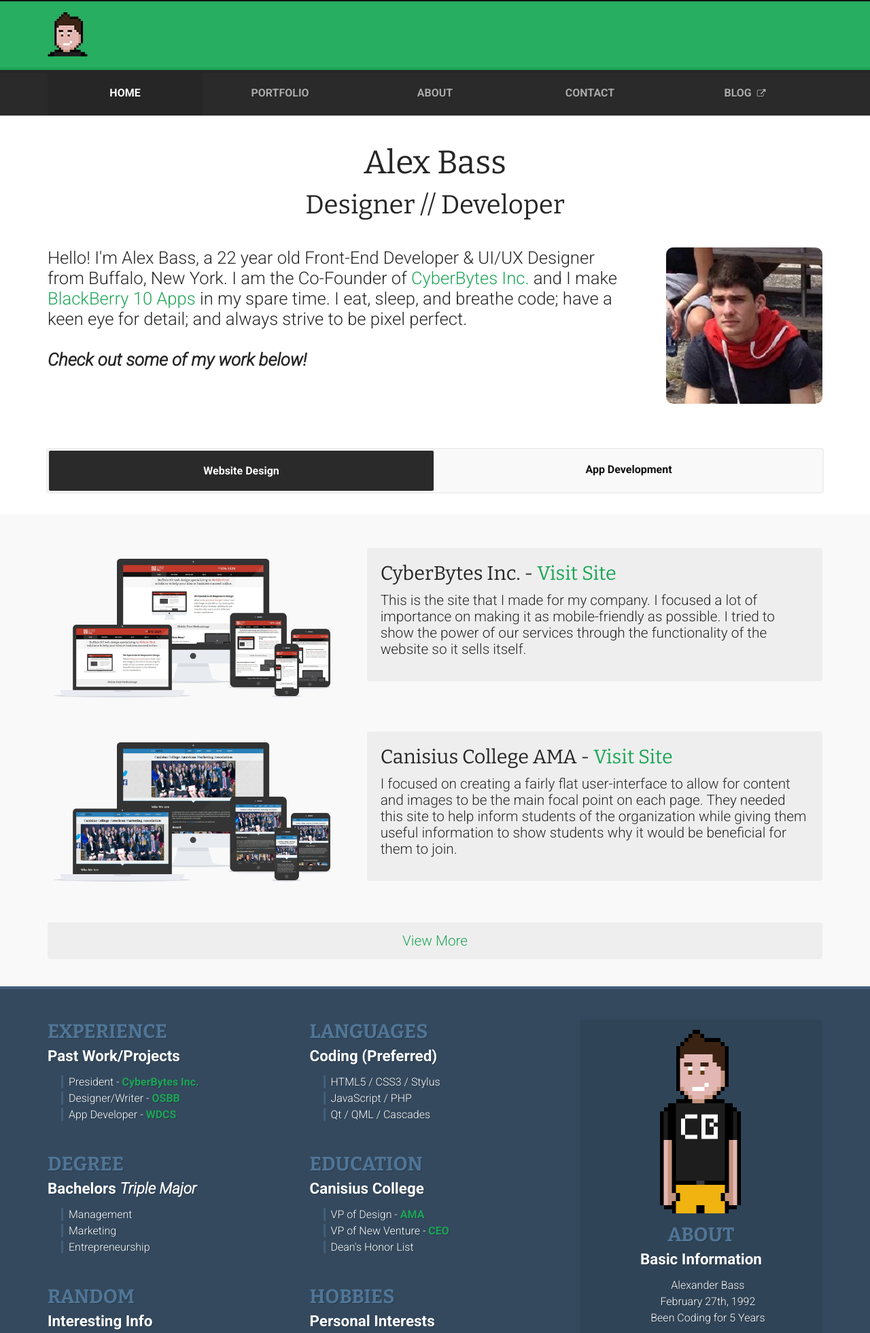
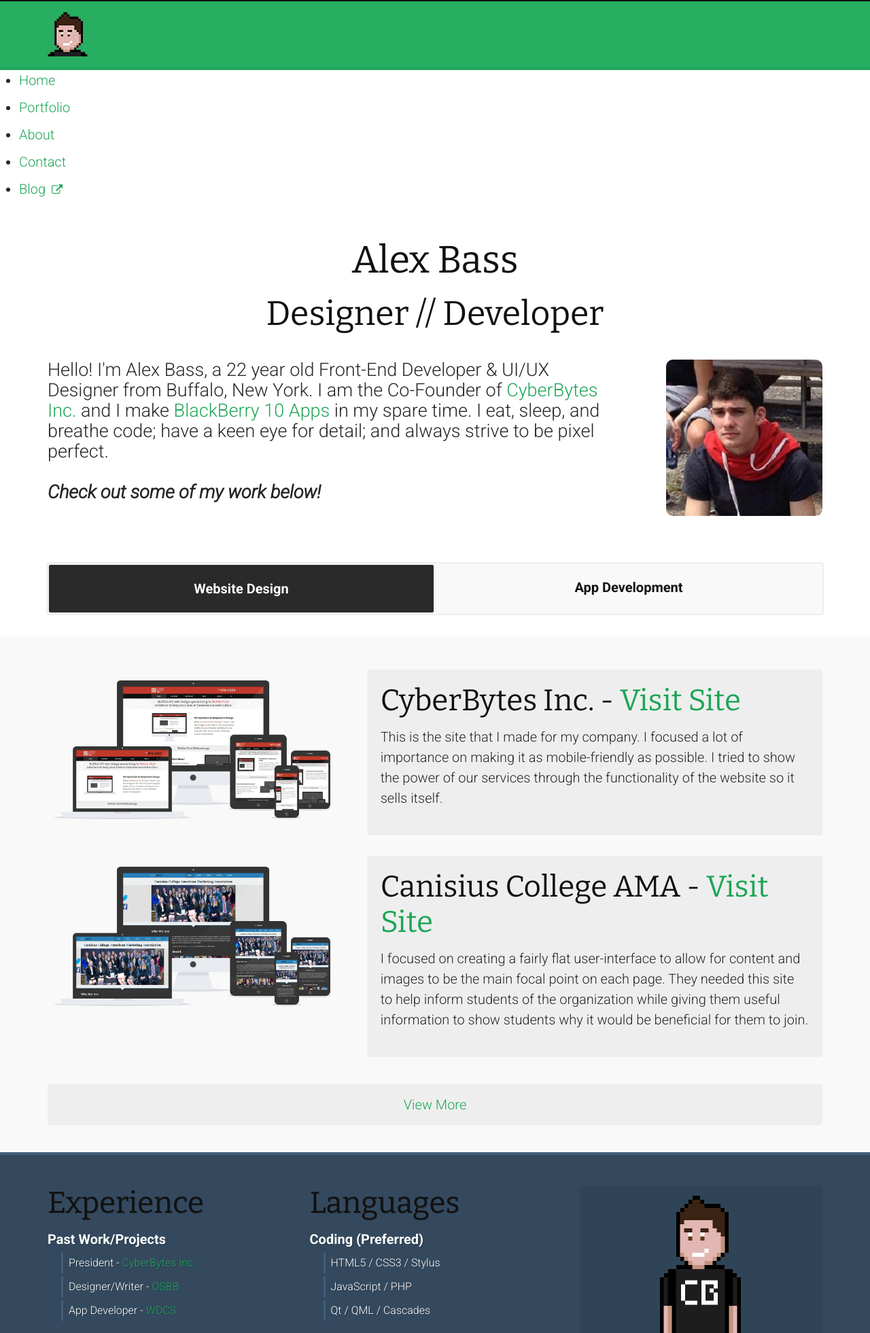
Before and after one commit to abass/abass-old, a PHP site: page / in a window 1280 px wide. Shown: the top 1961 px of the page at 68% size. Run offline with PHP 8.4, Linux system fonts and the light colour scheme; style sheets or scripts are compiled from the project's sources.

Commit message:
Typography fix

```diff
--- a/resources/css/style.css
+++ b/resources/css/style.css
@@ -1,10 +1,206 @@
+html {
+  font-family: Roboto, arial, sans-serif;
+  font-weight: 200;
+  color: #444;
+  font-size: 13.33px;
+  line-height: 19.995px;
+}
+a {
+  color: #00f;
+}
+a:hover {
+  color: #0000e6;
+}
+h1,
+h2,
+h3,
+h4,
+h5,
+h6,
+p,
+ul,
+ol,
+dt,
+pre,
+code {
+  margin-top: 0;
+}
+h1,
+h2,
+h3,
+h4,
+h5,
+h6,
+dt {
+  font-family: Bitter, serif;
+  font-weight: 400;
+  color: #111;
+}
+h1 {
+  font-size: 37.324px;
+  line-height: 39.99px;
+  margin-bottom: 13.33px;
+}
+h2 {
+  font-size: 33.324999999999996px;
+  line-height: 37.324px;
+  margin-bottom: 10.664px;
+}
+h3 {
+  font-size: 29.326px;
+  line-height: 34.658px;
+  margin-bottom: 7.997999999999999px;
+}
+h4 {
+  font-size: 26.66px;
+  line-height: 31.991999999999997px;
+  margin-bottom: 5.332px;
+}
+h5 {
+  font-size: 21.328px;
+  line-height: 29.326px;
+  margin-bottom: 2.666px;
+}
+h6 {
+  font-size: 17.329px;
+  line-height: 26.66px;
+  margin-bottom: 0px;
+}
+p,
+ul,
+ol,
+pre,
+dl {
+  margin-bottom: 13.33px;
+}
+ul,
+ol {
+  padding-left: 1.4em;
+}
+li,
+dd {
+  margin-bottom: 6.665px;
+}
+pre {
+  font-size: 10.664px;
+}
+header p {
+  color: #aaa;
+}
+header h1 ~ p {
+  margin-top: -6.665px;
+}
+header h2 ~ p {
+  margin-top: -5.332px;
+}
+header h3 ~ p {
+  margin-top: -3.999px;
+}
+header h4 ~ p {
+  margin-top: -2.666px;
+}
+header h5 ~ p {
+  margin-top: -1.333px;
+}
+header h6 ~ p {
+  margin-top: -1.333px;
+}
+code {
+  padding: 3px 4px;
+  color: #444;
+  background-color: #f5f5f5;
+  border: 1px solid #e1e1e8;
+  border-radius: 3px;
+  font-family: Menlo, Monaco, monospace;
+}
+pre {
+  display: block;
+  padding: 7px;
+  background-color: #f5f5f5;
+  border: 1px solid #e1e1e8;
+  border-radius: 3px;
+  white-space: pre-wrap;
+  word-break: break-all;
+  font-family: Menlo, Monaco, monospace;
+  line-height: 160%;
+}
+pre code {
+  border: 0;
+}
+@media only screen and (min-width: 800px) {
+  html {
+    font-size: 20px;
+    line-height: 30px;
+  }
+  h1 {
+    font-size: 56px;
+    line-height: 60px;
+    margin-bottom: 20px;
+  }
+  h2 {
+    font-size: 50px;
+    line-height: 56px;
+    margin-bottom: 16px;
+  }
+  h3 {
+    font-size: 44px;
+    line-height: 52px;
+    margin-bottom: 12px;
+  }
+  h4 {
+    font-size: 38px;
+    line-height: 48px;
+    margin-bottom: 8px;
+  }
+  h5 {
+    font-size: 32px;
+    line-height: 44px;
+    margin-bottom: 4px;
+  }
+  h6 {
+    font-size: 26px;
+    line-height: 40px;
+    margin-bottom: 0px;
+  }
+  p,
+  ul,
+  ol,
+  pre,
+  dl {
+    margin-bottom: 20px;
+  }
+  li,
+  dd {
+    margin-bottom: 10px;
+  }
+  pre {
+    font-size: 16px;
+  }
+  header h1 ~ p {
+    margin-top: -10px;
+  }
+  header h2 ~ p {
+    margin-top: -8px;
+  }
+  header h3 ~ p {
+    margin-top: -6px;
+  }
+  header h4 ~ p {
+    margin-top: -4px;
+  }
+  header h5 ~ p {
+    margin-top: -2px;
+  }
+  header h6 ~ p {
+    margin-top: -2px;
+  }
+}
 body {
   margin: 0;
   color: #262626;
-  font-size: 16px;
   font-weight: 300;
   text-shadow: 1px 1px 0 rgba(255,255,255,0.25);
-  font-family: 'Roboto', arial, sans-serif;
+  font-family: Roboto, arial, sans-serif;
 }
 header section {
   padding: 16px 20px;
@@ -70,12 +266,15 @@ header section span.menu a {
   border: 2px solid #2a2a2a;
   border-radius: 4px;
 }
-header nav {
+header nav#menu {
   border-top: 4px solid #262626;
   background: #2a2a2a;
   text-shadow: 1px 1px 0 rgba(0,0,0,0.25);
+  width: 100%;
+  z-index: 2;
+  font-size: 0.8em;
 }
-header nav ul {
+header nav#menu ul {
   *zoom: 1;
   width: auto;
   max-width: 1140px;
@@ -89,23 +288,25 @@ header nav ul {
   margin-top: 0;
   margin-bottom: 0;
 }
-header nav ul:before,
-header nav ul:after {
+header nav#menu ul:before,
+header nav#menu ul:after {
   content: '';
   display: table;
 }
-header nav ul:after {
+header nav#menu ul:after {
   clear: both;
 }
-header nav ul li {
+header nav#menu ul li {
   text-align: center;
+  margin-top: 0;
+  margin-bottom: 0;
 }
 @media only screen and (max-width: 799px) {
-  header nav ul li {
+  header nav#menu ul li {
     display: none;
   }
 }
-header nav ul li a {
+header nav#menu ul li a {
   *zoom: 1;
   float: left;
   display: inline;
@@ -116,21 +317,21 @@ header nav ul li a {
   width: 20%;
   margin-left: 0%;
   margin-right: 0%;
-  padding: 20px 0 24px 0;
+  padding: 16px 0 19px 0;
   color: #ababab;
   font-weight: bold;
   text-transform: uppercase;
 }
-header nav ul li a:before,
-header nav ul li a:after {
+header nav#menu ul li a:before,
+header nav#menu ul li a:after {
   content: '';
   display: table;
 }
-header nav ul li a:after {
+header nav#menu ul li a:after {
   clear: both;
 }
 @media only screen and (max-width: 799px) {
-  header nav ul li a {
+  header nav#menu ul li a {
     *zoom: 1;
     float: left;
     display: inline;
@@ -182,19 +383,24 @@ header nav ul li a:after {
     margin-left: auto;
     margin-right: auto;
   }
-  header nav ul li a:first-child {
+  header nav#menu ul li a:first-child {
     margin-left: auto;
   }
-  header nav ul li a:last-child {
+  header nav#menu ul li a:last-child {
     margin-right: auto;
   }
 }
-header nav ul li a:hover {
+header nav#menu ul li a:hover {
   color: #fff;
 }
-header nav ul li .active {
+header nav#menu ul li .active {
   background: #262626;
   color: #fff;
+}
+header nav#menu.scrolled {
+  margin: 0;
+  position: fixed;
+  top: 0;
 }
 .main-section h1 {
   margin-top: 10px;
@@ -289,6 +495,7 @@ header nav ul li .active {
   }
 }
 .main-section p {
+  font-size: 1.35em;
   *zoom: 1;
   float: left;
   display: inline;
@@ -395,6 +602,8 @@ header nav ul li .active {
   margin-right: 3%;
   background: #eee;
   padding: 20px;
+  -webkit-box-sizing: border-box;
+  -moz-box-sizing: border-box;
   box-sizing: border-box;
   border-radius: 4px;
 }
@@ -658,6 +867,8 @@ header nav ul li .active {
 }
 .about aside > div {
   text-align: center;
+  -webkit-box-sizing: border-box;
+  -moz-box-sizing: border-box;
   box-sizing: border-box;
 }
 @media only screen and (max-width: 799px) {
@@ -760,6 +971,8 @@ header nav ul li .active {
   width: 48.5%;
   margin-left: 0%;
   margin-right: 3%;
+  -webkit-box-sizing: border-box;
+  -moz-box-sizing: border-box;
   box-sizing: border-box;
   margin: 15px 0;
 }
@@ -867,52 +1080,49 @@ header nav ul li .active {
     margin-right: 0%;
   }
 }
-.about aside > div > h3,
-.about article > div > h3 {
+.about aside > div > h5,
+.about article > div > h5 {
   color: #507596;
   text-shadow: 1px 1px 0 rgba(0,0,0,0.25);
   text-transform: uppercase;
   font-weight: bold;
-  margin-bottom: 5px;
 }
 .about aside > div > span,
 .about article > div > span {
   font-weight: bold;
-  font-size: 1.4em;
 }
-@media only screen and (max-width: 799px) {
-  .about aside > div > span,
-  .about article > div > span {
-    font-size: 1.1em;
-  }
+.about aside > div ul {
+  list-style: none;
+  padding-left: 0;
 }
-@media only screen and (max-width: 500px) {
-  .about aside > div > span,
-  .about article > div > span {
-    font-size: 1em;
-  }
-}
-.about aside > div ul,
 .about article > div ul {
   list-style: none;
   padding-left: 20px;
 }
 @media only screen and (max-width: 799px) {
-  .about aside > div ul,
   .about article > div ul {
     padding-left: 10px;
   }
 }
 .about aside > div li {
   margin: 5px 0;
+  font-size: 0.8em;
+}
+@media only screen and (max-width: 799px) {
+  .about aside > div li {
+    font-size: 1em;
+  }
 }
 .about article > div li {
   border-left: 3px solid #425f7a;
   padding-left: 8px;
   margin: 5px 0;
+  font-size: 0.8em;
 }
-.about article > div a {
-  font-weight: bold;
+@media only screen and (max-width: 799px) {
+  .about article > div li {
+    font-size: 1em;
+  }
 }
 @media only screen and (max-width: 799px) {
   .about article > div a {
@@ -940,126 +1150,11 @@ header nav ul li .active {
 a {
   color: #1ea557;
   text-decoration: none;
+  -webkit-transition: color 0.25s, background 0.25s;
   transition: color 0.25s, background 0.25s;
 }
 a:hover {
   color: #2a2a2a;
-}
-p {
-  margin: 0 0 15px 0;
-}
-h1,
-h2,
-h3,
-h4,
-h5,
-h6 {
-  margin: 0 0 10px 0;
-  font-family: Bitter, serif;
-/*Oxygen*/
-  font-weight: normal;
-}
-h1 {
-  font-size: 3rem;
-}
-@media only screen and (max-width: 799px) {
-  h1 {
-    font-size: 2.4rem;
-  }
-}
-@media only screen and (max-width: 500px) {
-  h1 {
-    font-size: 1.8rem;
-  }
-}
-h2 {
-  font-size: 2.4rem;
-}
-@media only screen and (max-width: 799px) {
-  h2 {
-    font-size: 1.8rem;
-  }
-}
-@media only screen and (max-width: 500px) {
-  h2 {
-    font-size: 1.4rem;
-  }
-}
-h3,
-.sm {
-  font-size: 1.8rem;
-}
-@media only screen and (max-width: 799px) {
-  h3,
-  .sm {
-    font-size: 1.4rem;
-  }
-}
-@media only screen and (max-width: 500px) {
-  h3,
-  .sm {
-    font-size: 1.2rem;
-  }
-}
-h4,
-.xsm {
-  font-size: 1.6rem;
-}
-@media only screen and (max-width: 799px) {
-  h4,
-  .xsm {
-    font-size: 1.3rem;
-  }
-}
-@media only screen and (max-width: 500px) {
-  h4,
-  .xsm {
-    font-size: 1.1rem;
-  }
-}
-h5,
-.xxsm,
-p,
-span {
-  font-size: 1.3em;
-}
-@media only screen and (max-width: 799px) {
-  h5,
-  .xxsm,
-  p,
-  span {
-    font-size: 1.1rem;
-  }
-}
-@media only screen and (max-width: 500px) {
-  h5,
-  .xxsm,
-  p,
-  span {
-    font-size: 1rem;
-  }
-}
-h6,
-.xxxsm,
-li {
-  font-size: 1rem;
-}
-@media only screen and (max-width: 799px) {
-  h6,
-  .xxxsm,
-  li {
-    font-size: 0.9rem;
-  }
-}
-@media only screen and (max-width: 420px) {
-  h6,
-  .xxxsm,
-  li {
-    font-size: 1rem;
-  }
-}
-.p {
-  padding: 30px 0;
 }
 .container {
   padding: 30px 20px;
@@ -1129,6 +1219,8 @@ li {
   font-weight: bold;
   text-align: center;
   padding: 20px 0;
+  -webkit-box-sizing: border-box;
+  -moz-box-sizing: border-box;
   box-sizing: border-box;
   border-radius: 4px;
 }
@@ -1162,7 +1254,7 @@ img {
   color: #304457;
 }
 .fa-external-link {
-  font-size: 0.8rem;
+  font-size: 0.8em;
   margin-left: 4px;
 }
 footer {
--- a/resources/css/style.styl
+++ b/resources/css/style.styl
@@ -1,4 +1,6 @@
 @import 'jeet'
+@import 'settings'
+@import 'typographic'
 
 // VARIABLES
 // edit()
@@ -58,10 +60,10 @@ transition = color 0.25s, background 0.25s
 body
   margin: 0
   color: dkr-gray
-  font-size: 16px
+  // font-size: 16px
   font-weight: 300
   text-shadow: w-ts
-  font-family: 'Roboto', arial, sans-serif;
+  font-family: Roboto, arial, sans-serif;
 
 header
   section
@@ -94,10 +96,13 @@ header
         padding: 8px 18px
         border: 2px solid dk-gray
         border-radius: 4px
-  nav
+  nav#menu
     border-top: 4px solid dkr-gray
     background: dk-gray
     text-shadow: b-ts
+    width: 100%;
+    z-index: 2
+    font-size: .8em
     ul
       center(dbp)
       list-style: none
@@ -105,11 +110,13 @@ header
       margin-bottom: 0
       li
         text-align: center
+        margin-top: 0
+        margin-bottom: 0
         +below(tbp)
           display: none
         a
           span(1/5)
-          padding: 20px 0 24px 0
+          padding: 16px 0 19px 0
           color: lt-gray
           font-weight: bold
           text-transform: uppercase
@@ -124,6 +131,10 @@ header
         .active
           background: dkr-gray
           color: white
+  nav#menu.scrolled
+    margin: 0
+    position: fixed
+    top: 0
 
 // HOME
 .main-section
@@ -149,6 +160,7 @@ header
       stack()
       unshift()
   p
+    font-size: 1.35em
     col(3/4)
     shift(-1/4)
     margin: 0
@@ -260,32 +272,40 @@ header
       margin: 5px 0
       padding: 0 20px
       border-bottom: 2px solid dkr-blue
-  aside > div > h3, article > div > h3
+  aside > div > h5, article > div > h5
     color: ltrrr-blue
     text-shadow: b-ts
     text-transform: uppercase
     font-weight: bold
-    margin-bottom: 5px
   aside > div > span, article > div > span
     font-weight: bold
-    font-size: 1.4em
-    +below(tbp)
-      font-size: 1.1em
-    +below(mbp)
-      font-size: 1em
-  aside > div ul, article > div ul
+    // font-size: 1rem
+    // +below(tbp)
+    //   font-size: 1rem
+    // +below(mbp)
+    //   font-size: 1rem
+  aside > div ul
+    list-style: none
+    padding-left: 0
+  article > div ul
     list-style: none
     padding-left: 20px
     +below(tbp)
       padding-left: 10px
   aside > div li
     margin: 5px 0
+    font-size: .8em
+    +below(tbp)
+      font-size: 1em
   article > div li
     border-left: 3px solid ltr-blue
     padding-left: 8px
     margin: 5px 0
+    font-size: .8em
+    +below(tbp)
+      font-size: 1em
   article > div a
-    font-weight: bold
+    // font-weight: bold
     +below(tbp)
       font-weight: normal
 
@@ -316,53 +336,51 @@ a
 a:hover
   color: dk-gray
 
-p
-  margin: 0 0 15px 0
+// p
+//   margin: 0 0 15px 0
 
-h1, h2, h3, h4, h5, h6
-  margin: 0 0 10px 0
-  font-family: Bitter, serif; /*Oxygen*/
-  font-weight: normal;
-h1
-  font-size: 3rem
-  +below(tbp)
-    font-size: 2.4rem
-  +below(mbp)
-    font-size: 1.8rem
-h2
-  font-size: 2.4rem
-  +below(tbp)
-    font-size: 1.8rem
-  +below(mbp)
-    font-size: 1.4rem
-h3, .sm
-  font-size: 1.8rem
-  +below(tbp)
-    font-size: 1.4rem
-  +below(mbp)
-    font-size: 1.2rem
-h4, .xsm
-  font-size: 1.6rem
-  +below(tbp)
-    font-size: 1.3rem
-  +below(mbp)
-    font-size: 1.1rem
-h5, .xxsm, p, span
-  font-size: 1.3em
-  +below(tbp)
-    font-size: 1.1rem
-  +below(mbp)
-    font-size: 1rem
-h6, .xxxsm, li
-  font-size: 1rem
-  +below(tbp)
-    font-size: .9rem
-  // +below(mbp)
-  //   font-size: .8rem
-  +below(xmbp)
-    font-size: 1rem
-.p
-  padding: 30px 0
+// h1, h2, h3, h4, h5, h6
+//   margin: 0 0 10px 0
+//   font-family: Bitter, serif; /*Oxygen*/
+//   font-weight: normal;
+// h1
+//   font-size: 3rem
+//   +below(tbp)
+//     font-size: 2.4rem
+//   +below(mbp)
+//     font-size: 1.8rem
+// h2
+//   font-size: 2.4rem
+//   +below(tbp)
+//     font-size: 1.8rem
+//   +below(mbp)
+//     font-size: 1.4rem
+// h3, .sm
+//   font-size: 1.8rem
+//   +below(tbp)
+//     font-size: 1.4rem
+//   +below(mbp)
+//     font-size: 1.2rem
+// h4, .xsm
+//   font-size: 1.6rem
+//   +below(tbp)
+//     font-size: 1.3rem
+//   +below(mbp)
+//     font-size: 1.1rem
+// h5, .xxsm, p, span
+//   font-size: 1.3em
+//   +below(tbp)
+//     font-size: 1.1rem
+//   +below(mbp)
+//     font-size: 1rem
+// h6, .xxxsm, li
+//   font-size: 1rem
+//   +below(tbp)
+//     font-size: .9rem
+//   +below(xmbp)
+//     font-size: 1rem
+// .p
+//   padding: 30px 0
 
 .container
   padding: 30px 20px
@@ -386,8 +404,8 @@ h6, .xxxsm, li
   border: 2px solid ltrr-gray
   background: ltrrrr-gray
   border-radius: 4px
-  +below(xmbp)
-    font-size: .8rem
+  // +below(xmbp)
+  //   font-size: .8em
   a
     span(1/2)
     color: black
@@ -423,7 +441,7 @@ img
   color: dkr-blue
 
 .fa-external-link
-  font-size: .8rem
+  font-size: .8em
   margin-left: 4px
 
 // FOOTER
@@ -442,14 +460,12 @@ footer
   span
     col(1/2, cycle:2)
     margin: 2.5px 0
-    font-size: 1.1rem
+    font-size: .9em
     text-align: center
     +below(tbp)
       stack()
       margin: 10px 0 0 0
-      font-size: 1rem
-    +below(mbp)
-      font-size: .9rem
+      font-size: 1em
 
 // FOOTER COLORS
 // .fa-html5
```
Also changed, not shown: other parts of resources/css/style.css (+10 -20 lines).
